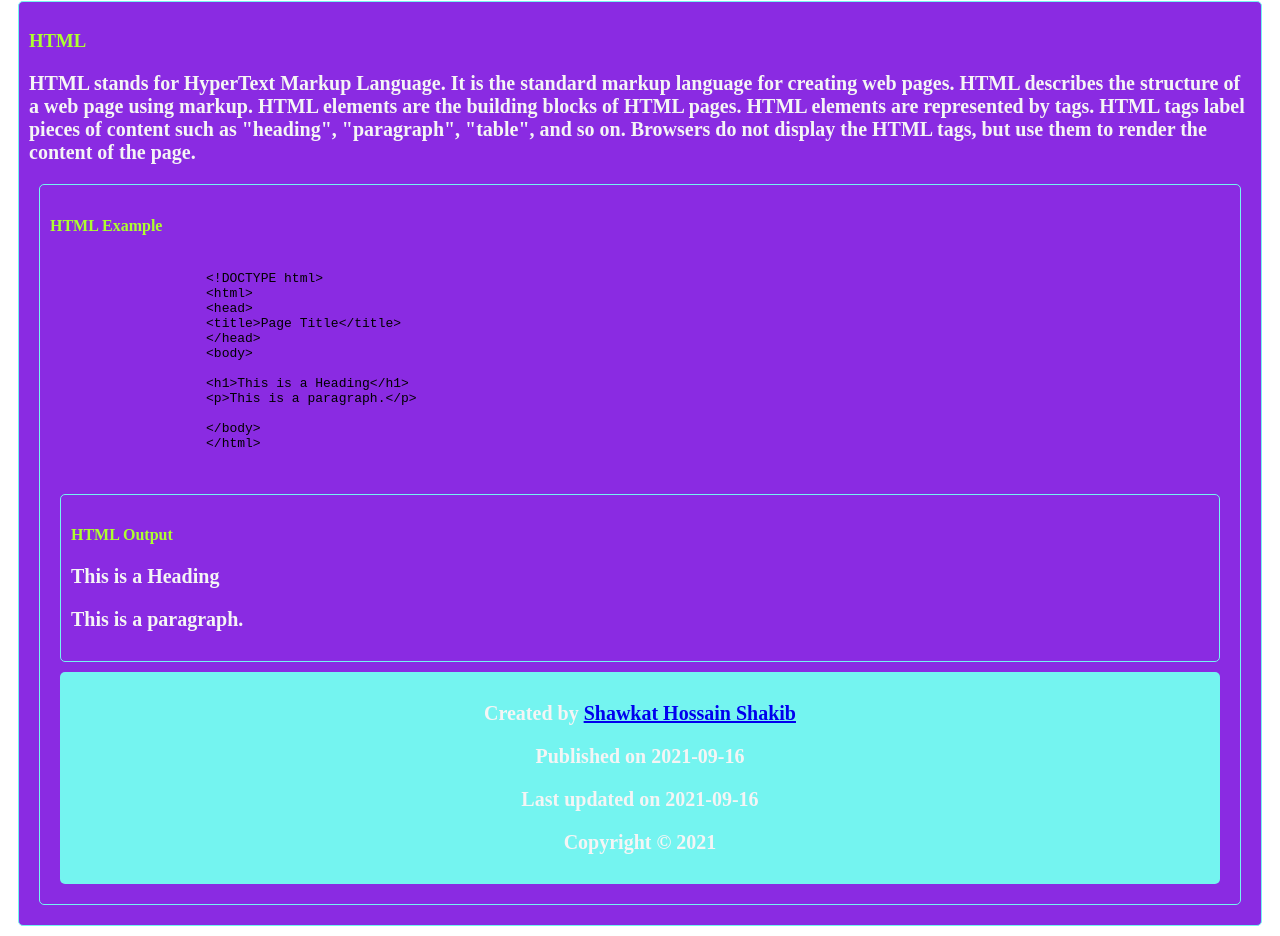
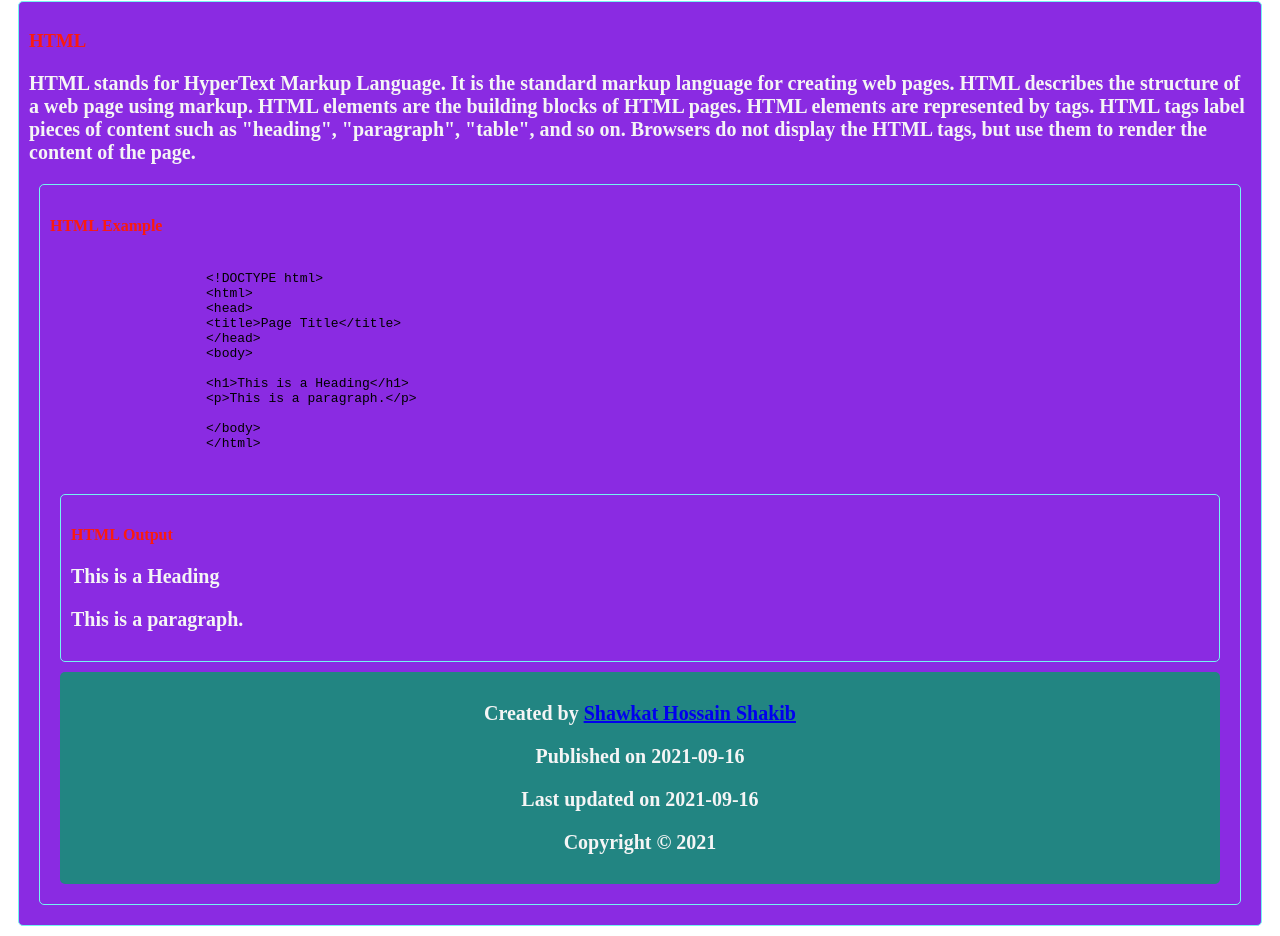
Before and after one commit to SHAKIB91221/my-web-site, a plain HTML site: page index.html in a window 1280 px wide. Shown: the part 475-1411 px from the top of the page. Drawn offline with Linux system fonts and the light colour scheme.

Commit message:
update info and page

```diff
--- a/index.html
+++ b/index.html
@@ -10,7 +10,7 @@
     <h1>The owner of this web site</h1>
     <br>
     <div>
-        <img src="//Users/shawkathossainshakib/my-web-site/Picsart_24-09-16_02-18-46-145.jpg" alt="owner image" width="200">
+        <img src="image/shakib.jpg" alt="owner image" width="200">
     </div>
     <div>
         <h3>MY FIRST WEBSITE</h3>
--- a/style/web.css
+++ b/style/web.css
@@ -11,10 +11,10 @@ p{
     font-weight: bold;
 }
 h1,h2,h3,h4,h5,h6{
-    color:greenyellow;
+    color:rgb(250, 27, 15);
 }
 footer{
-    background-color: #74f4f0;
+    background-color: #228582;
     padding: 10px;
     margin: 10px;
     border-radius: 5px;
```
Also changed, not shown: 2 other files.
